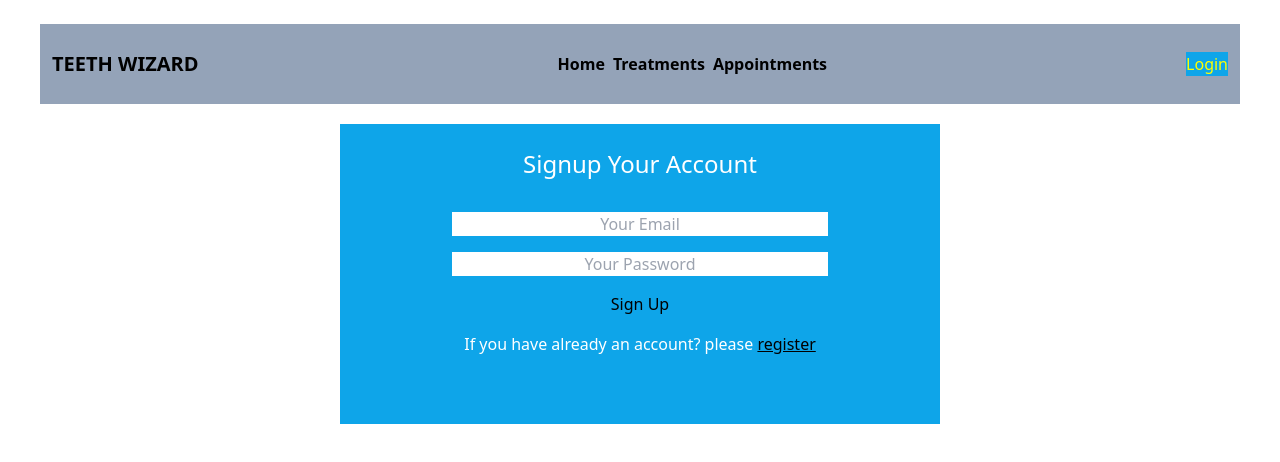
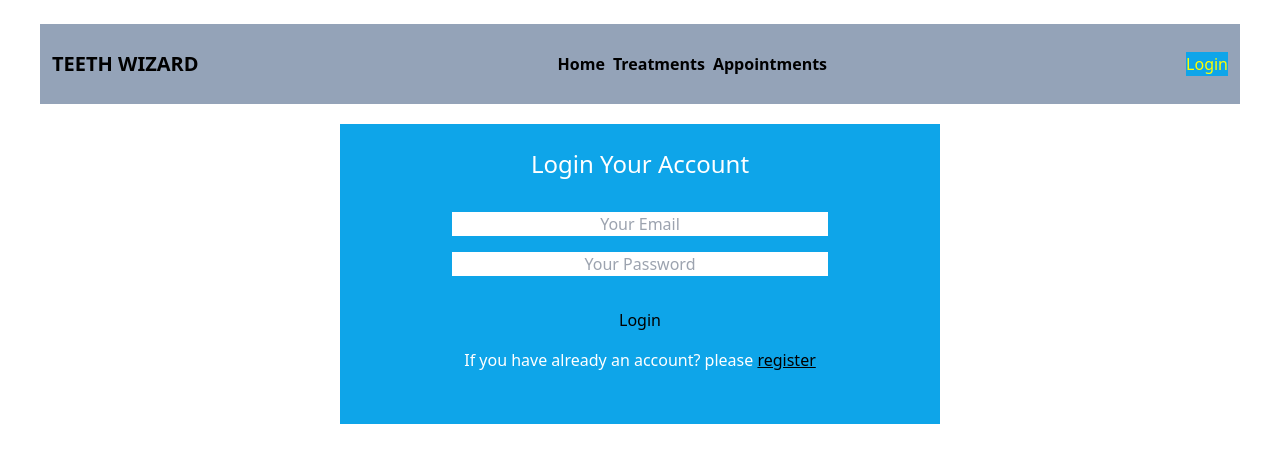
Before and after one commit to tajmirahman/Dental-care-resource, a React (Vite) app in the folder my-project/: page /login in a window 1280 px wide. Shown: the top 462 px of the page. Built offline with nearby package versions, Linux system fonts and the light colour scheme; no server answers.

Commit message:
login form done design and firebase with validation

```diff
--- a/my-project/src/components/AuthProvider/AuthProvider.jsx
+++ b/my-project/src/components/AuthProvider/AuthProvider.jsx
@@ -1,11 +1,13 @@
-import { createUserWithEmailAndPassword, GoogleAuthProvider, signInWithEmailAndPassword, signInWithPopup, signOut } from 'firebase/auth';
-import React, { createContext } from 'react';
+import { createUserWithEmailAndPassword, GoogleAuthProvider, onAuthStateChanged, signInWithEmailAndPassword, signInWithPopup, signOut } from 'firebase/auth';
+import React, { createContext, useEffect, useState } from 'react';
 import auth from '../../firebase.init';
 
 // eslint-disable-next-line react-refresh/only-export-components
 export const authContext = createContext(null);
 
 const AuthProvider = ({ children }) => {
+
+    const [user,setUser]=useState(null);
 
     const googleProvider = new GoogleAuthProvider();
 
@@ -25,12 +27,25 @@ const AuthProvider = ({ children }) => {
         signOut(auth)
     }
 
+    useEffect(()=>{
+       const unsubscribe= onAuthStateChanged(auth,(currentUser)=>{
+            console.log(currentUser);
+            setUser(currentUser);
+        })
+
+        return ()=>{
+            unsubscribe();
+        }
+
+    },[])
+
 
     const authInfo={
         handleRegister,
         handleLogin,
         handleLogout,
-        handleGoogleLogin
+        handleGoogleLogin,
+        user
     }
 
     return (
--- a/my-project/src/components/Login.jsx
+++ b/my-project/src/components/Login.jsx
@@ -1,17 +1,40 @@
 
-import { NavLink } from 'react-router-dom';
+import { useContext, useState } from 'react';
+import { NavLink, useNavigate } from 'react-router-dom';
+import { authContext } from './AuthProvider/AuthProvider';
 
 
 const Login = () => {
+
+    const { handleLogin } = useContext(authContext);
+    const [error, setError] = useState('')
+    const navigate = useNavigate()
+
+
+    const handleForm = (e) => {
+        e.preventDefault();
+        const email = e.target.email.value;
+        const password = e.target.password.value;
+
+        handleLogin(email, password)
+
+            .then(() => {
+                navigate('/')
+            })
+            .catch(err => {
+                setError(err.message)
+            })
+
+    }
 
 
 
     return (
         <div className='bg-sky-500 w-[400px] h-[300px] md:w-[600px]  mx-auto  mt-5 p-6'>
 
-            <h1 className='text-center text-2xl text-white '>Signup Your Account</h1>
+            <h1 className='text-center text-2xl text-white '>Login Your Account</h1>
 
-            <form className='space-y-4 text-center p-2 mt-6'>
+            <form onSubmit={handleForm} className='space-y-4 text-center p-2 mt-6'>
 
                 <div>
                     <input type="email" name="email" className='w-[70%]  text-center' placeholder="Your Email" required />
@@ -19,11 +42,15 @@ const Login = () => {
                 <div>
                     <input type="password" name="password" className='w-[70%] text-center' placeholder="Your Password" required />
                 </div>
+                <p className=" text-red-700 w-[60%] mx-auto ">
+                    {
+                        error && <p className='bg-white w-[50%] mx-auto'>{error.split('/')[1].slice(0, 18)}</p>
+                    }
+                </p>
 
 
 
-
-                <button type="submit" className='btn'>Sign Up</button>
+                <button type="submit" className='btn'>Login</button>
                 <p className='text-white'>If you have already an account? please <NavLink to={'/register'}><span className='text-black underline'>register</span></NavLink></p>
 
             </form>
--- a/my-project/src/components/Navber/Navber.jsx
+++ b/my-project/src/components/Navber/Navber.jsx
@@ -1,8 +1,13 @@
-import React from 'react';
+import React, { useContext } from 'react';
 import { NavLink } from 'react-router-dom';
 import './/Navber.css'
+import { authContext } from '../AuthProvider/AuthProvider';
 
 const Navber = () => {
+
+    const { handleLogout, user } = useContext(authContext);
+
+
     return (
         <div className='flex justify-between items-center bg-slate-400 min-h-20 mx-10 px-3 mt-6'>
             <div className='text-xl font-bold'>TEETH WIZARD</div>
@@ -12,7 +17,14 @@ const Navber = () => {
                 <NavLink to={'/appointment'}>Appointments</NavLink>
             </div>
             <div>
-                <NavLink to={'/login'}><button className='btn bg-sky-500'>Login</button></NavLink>
+                {
+                    user && user?.email
+                        ?
+                        <button onClick={handleLogout} className='btn'>Logout</button>
+                        :
+                        <NavLink to={'/login'}><button className='btn bg-sky-500'>Login</button></NavLink>
+                }
+
             </div>
         </div>
     );
--- a/my-project/src/components/Register.jsx
+++ b/my-project/src/components/Register.jsx
@@ -37,7 +37,7 @@ const Register = () => {
                     <input type="email" name="email" className='w-[70%]  text-center' placeholder="Your Email" required />
                 </div>
                 <div>
-                    <input type="password" name="password" className='w-[70%] text-center' placeholder="Your Password" required />
+                    <input type="text" name="password" className='w-[70%] text-center' placeholder="Your Password" required />
                 </div>
                 <div>
                     <input type="password" name="conPassword" className='w-[70%] text-center' placeholder="Your Password" required />
```
